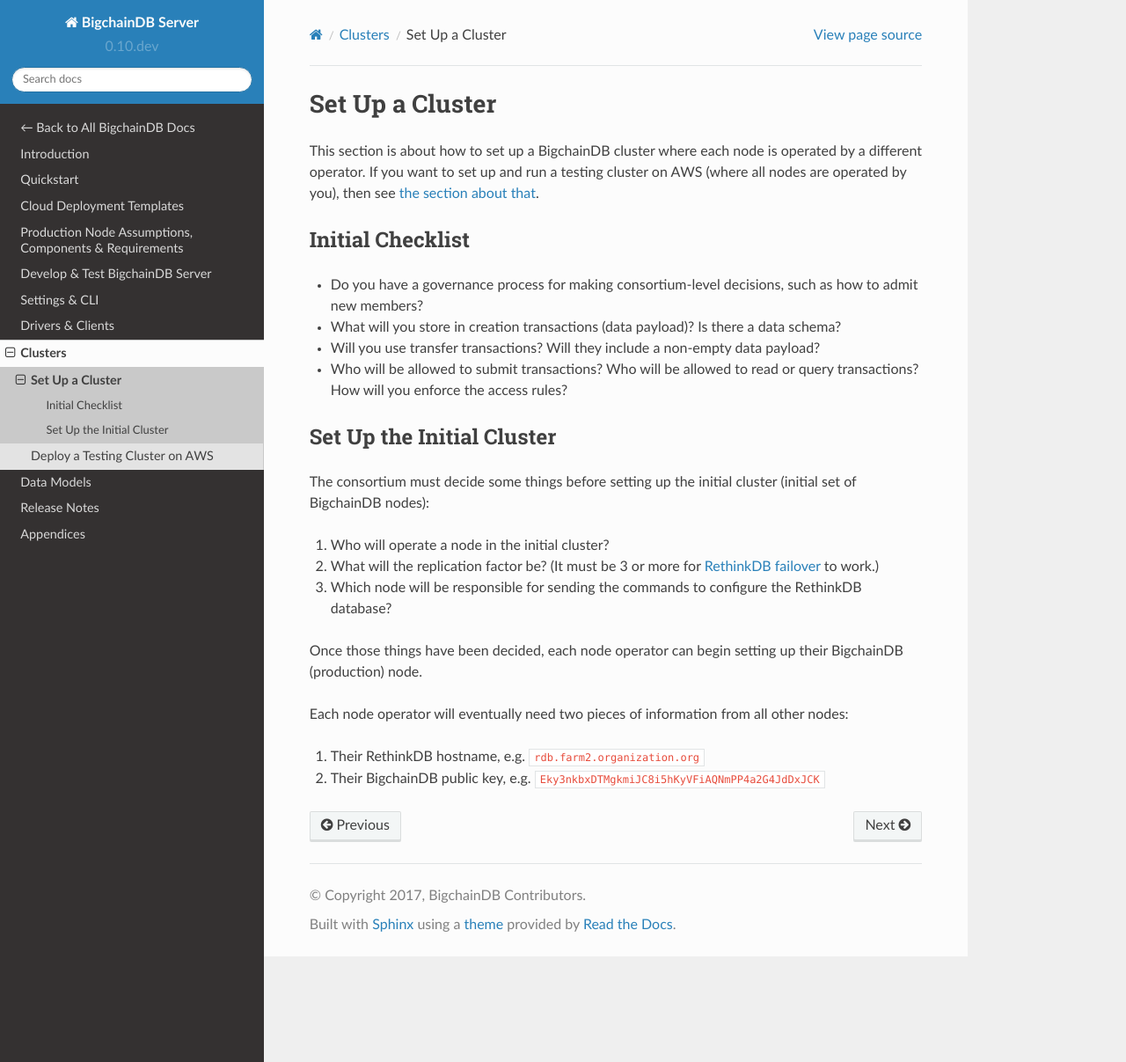
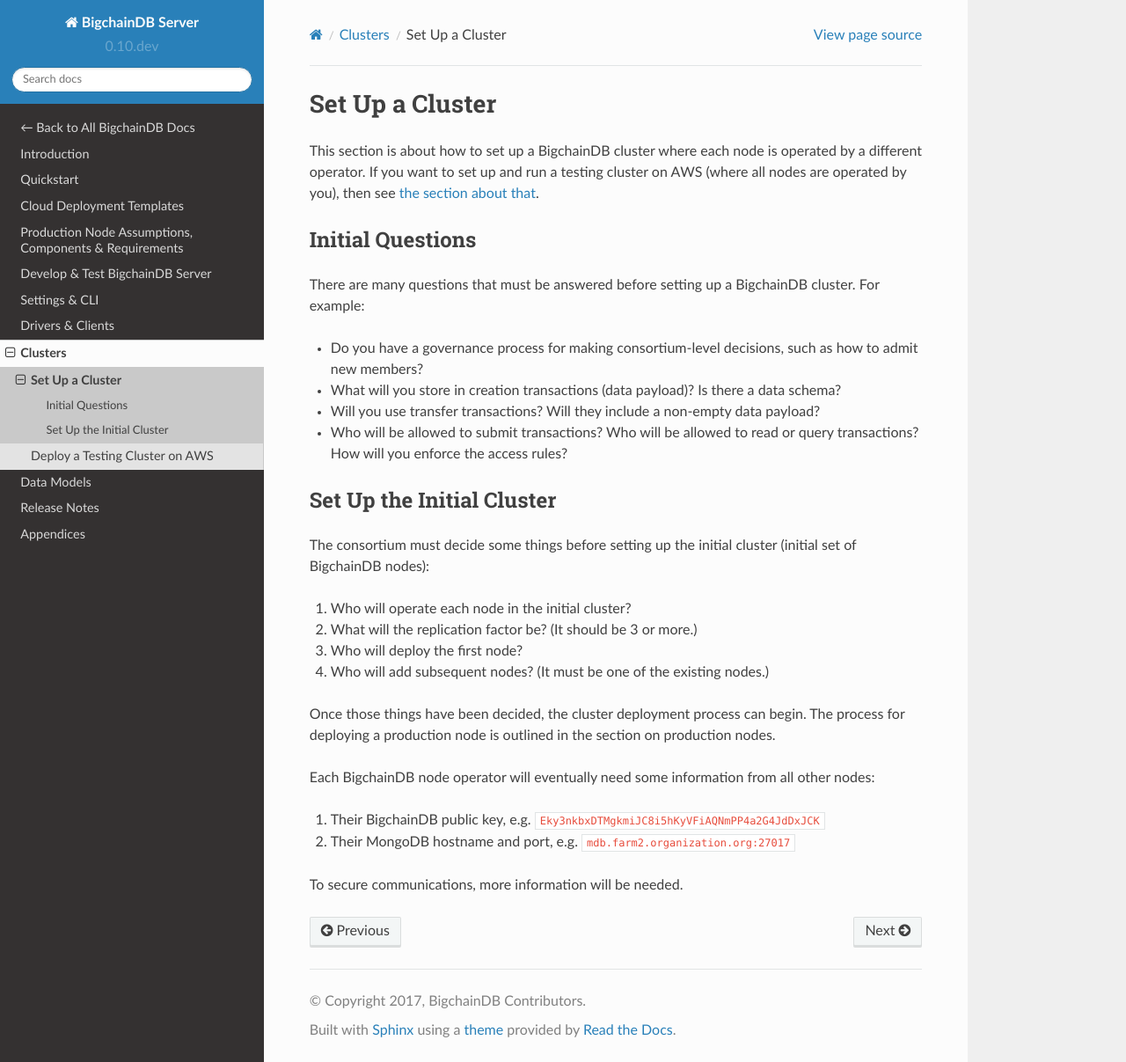
Before and after one commit to bigchaindb/bigchaindb, a Sphinx documentation site: the page built from docs/server/source/clusters-feds/set-up-a-cluster.md, in a window 1280 px wide and 1207 px high. Shown: the whole window at 88% size. Built offline with Sphinx 7.4.7 and the Read the Docs theme 2.0.0, drawn with Linux system fonts in a browser that asks for light colours; pages that are not in the unit, such as notebooks, are missing from menus.

Commit message:
updated set-up-a-cluster.md in server docs

```diff
--- a/docs/server/source/clusters-feds/set-up-a-cluster.md
+++ b/docs/server/source/clusters-feds/set-up-a-cluster.md
@@ -3,7 +3,9 @@
 This section is about how to set up a BigchainDB cluster where each node is operated by a different operator. If you want to set up and run a testing cluster on AWS (where all nodes are operated by you), then see [the section about that](aws-testing-cluster.html).
 
 
-## Initial Checklist
+## Initial Questions
+
+There are many questions that must be answered before setting up a BigchainDB cluster. For example:
 
 * Do you have a governance process for making consortium-level decisions, such as how to admit new members?
 * What will you store in creation transactions (data payload)? Is there a data schema?
@@ -15,13 +17,16 @@
 
 The consortium must decide some things before setting up the initial cluster (initial set of BigchainDB nodes):
 
-1. Who will operate a node in the initial cluster?
-2. What will the replication factor be? (It must be 3 or more for [RethinkDB failover](https://rethinkdb.com/docs/failover/) to work.)
-3. Which node will be responsible for sending the commands to configure the RethinkDB database?
+1. Who will operate each node in the initial cluster?
+2. What will the replication factor be? (It should be 3 or more.)
+3. Who will deploy the first node?
+4. Who will add subsequent nodes? (It must be one of the existing nodes.)
 
-Once those things have been decided, each node operator can begin setting up their BigchainDB (production) node.
+Once those things have been decided, the cluster deployment process can begin. The process for deploying a production node is outlined in the section on production nodes.
 
-Each node operator will eventually need two pieces of information from all other nodes:
+Each BigchainDB node operator will eventually need some information from all other nodes:
 
-1. Their RethinkDB hostname, e.g. `rdb.farm2.organization.org`
-2. Their BigchainDB public key, e.g. `Eky3nkbxDTMgkmiJC8i5hKyVFiAQNmPP4a2G4JdDxJCK`
+1. Their BigchainDB public key, e.g. `Eky3nkbxDTMgkmiJC8i5hKyVFiAQNmPP4a2G4JdDxJCK`
+1. Their MongoDB hostname and port, e.g. `mdb.farm2.organization.org:27017`
+
+To secure communications, more information will be needed.
```
